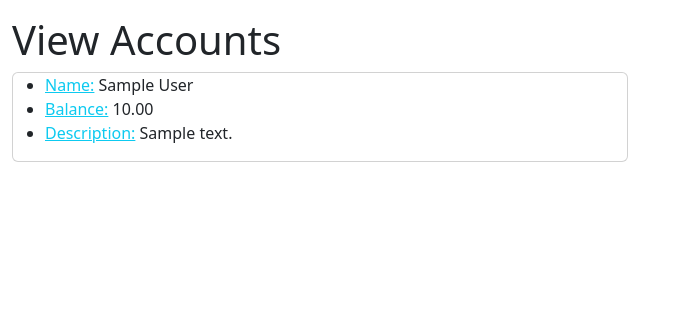
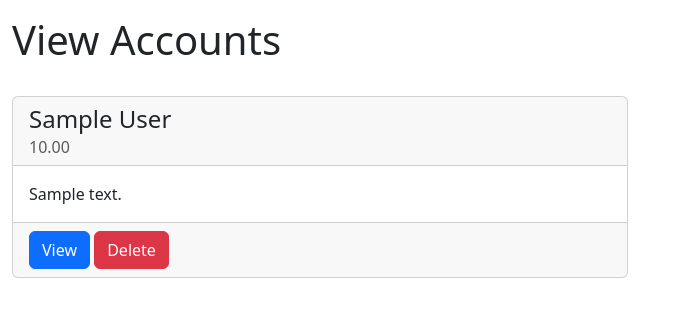
Before and after one commit to Bhavik-Gilbert/Greggor-Financial-Companion, a Django app: page /view_accounts/ in a window 1280 px wide. Shown: the part 56-373 px from the top of the page, without its empty margins (0-679 px from the left). Run offline with Django 4.2, Linux system fonts and the light colour scheme; a user stored in the database is signed in; tables that the repository leaves empty hold one stand-in row (values such as "Sample post"); parts of the project's set-up code (start-up, migrations or seed data) failed here and were passed over; some libraries are stand-ins or nearby versions.

Commit message:
style: Change styling of cards on view_account.html

```diff
--- a/gfc/financial_companion/templates/pages/view_accounts.html
+++ b/gfc/financial_companion/templates/pages/view_accounts.html
@@ -10,21 +10,18 @@
       <div class="col-sm-12 col-md-6">
         {% if accounts %}
           {% for account in accounts %}
-            <div class = "card">
-              <ul>
-                <li>
-                  <a class="text-info">Name:</a>
-                  {{ account.name }}
-                </li>
-                <li>
-                  <a class="text-info">Balance:</a>
-                  {{ account.balance }}
-                </li>
-                <li>
-                  <a class="text-info">Description:</a>
-                  {{ account.description }}
-                </li>
-              </ul>
+            <br>
+            <div class="card">
+              <div class="card-header">
+                <h4 class="card-title">{{ account.name }}</h5>
+                <h6 class="card-subtitle text-muted">{{ account.balance }}</h6>
+              </div>
+              <div class="card-body">
+                <p class="card-text">{{ account.description }}</p>
+              </div>
+              <div class="card-footer">
+                <a href="#" class="btn btn-primary">View</a> <a style="float:center" href="#" class="btn btn-danger">Delete</a>
+              </div>
             </div>
           {% endfor %}
         {% else %}
```
